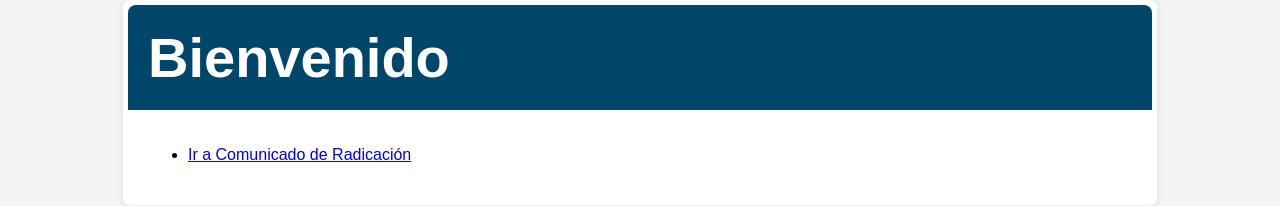
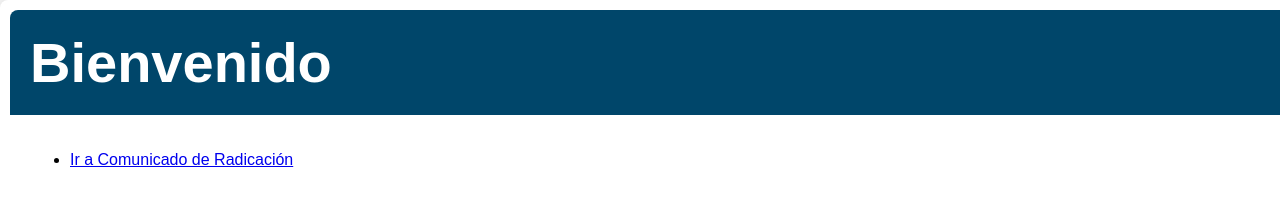
Before and after one commit to tommyGit2021/docApps, a plain HTML site: page index.html in a window 1280 px wide. Drawn offline with Linux system fonts and the light colour scheme.

Commit message:
Nuevos ajustes en styles.css - v.1.4

```diff
--- a/styles.css
+++ b/styles.css
@@ -6,10 +6,10 @@ body {
 }
 
 .container {
-    width: 80%;
+    width: 100%;
     margin: 0 auto;
     background-color: #fff;
-    padding: 5px;
+    padding: 10px;
     box-shadow: 0 0 10px rgba(0, 0, 0, 0.1);
     border-radius: 8px;
 }
```
